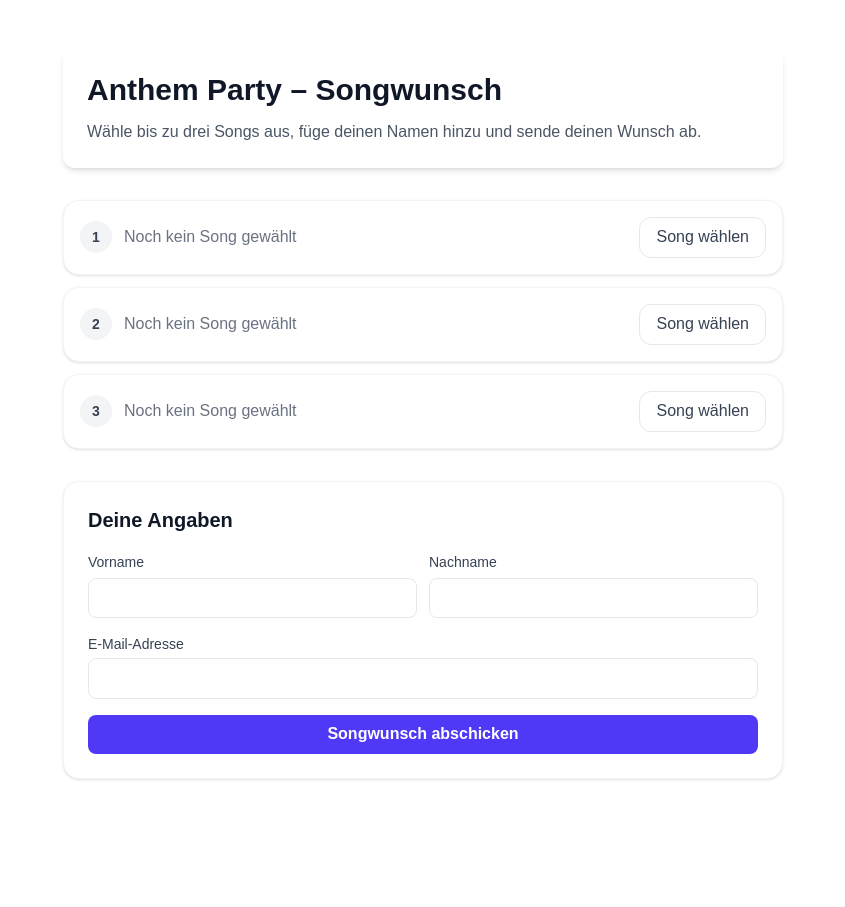
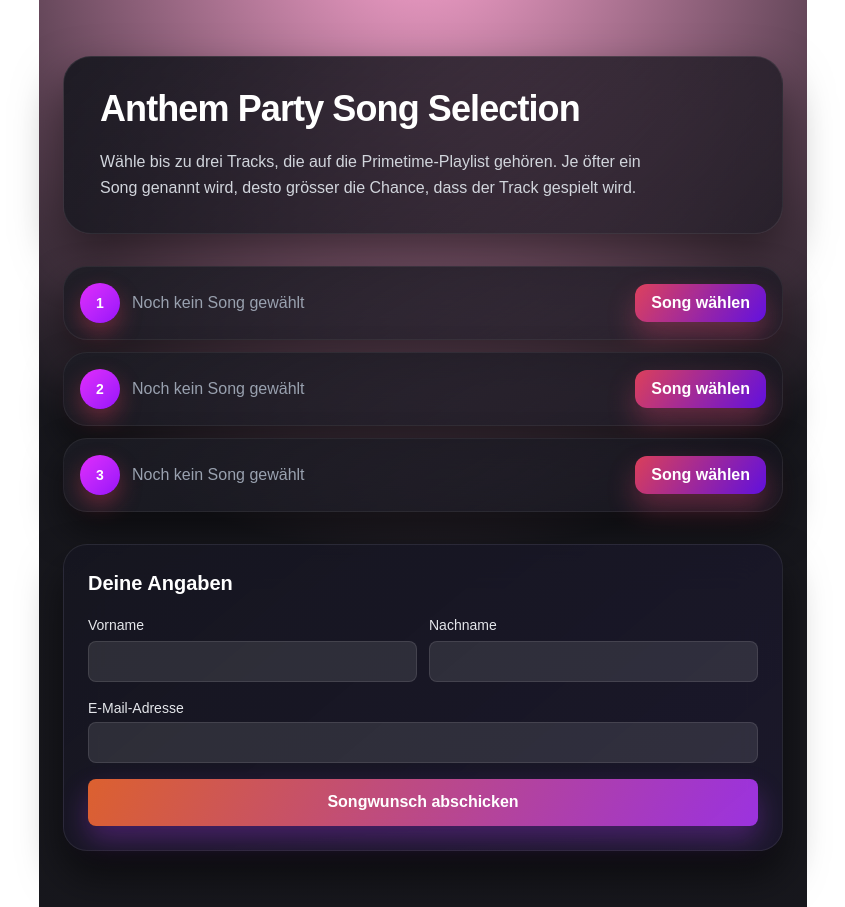
Before and after one commit to tecnovel/anthem-songwish, a Next.js app: page / in a window 1280 px wide. Shown: the whole page, without its empty margins (217-1062 px from the left). Before the commit the page ends 827 px from the top, so only its background shows below. Built offline with nearby package versions, Linux system fonts and the light colour scheme.

Commit message:
small ui changes

```diff
--- a/src/pages/api/wish.ts
+++ b/src/pages/api/wish.ts
@@ -140,6 +140,20 @@ export default async function handler(
 
     const { body } = validationResult;
 
+    const existingWish = await prisma.songWish.findFirst({
+      where: { email: body.email },
+    });
+
+    if (existingWish) {
+      res
+        .status(409)
+        .json({
+          error:
+            "Für diese E-Mail-Adresse wurde bereits ein Songwunsch abgegeben.",
+        });
+      return;
+    }
+
     const data = body.tracks.map((track, index) => ({
       firstName: body.firstName,
       lastName: body.lastName,
--- a/src/pages/index.tsx
+++ b/src/pages/index.tsx
@@ -158,20 +158,35 @@ const HomePage: NextPage = () => {
   return (
     <>
       <Head>
-        <title>Anthem Party – Songwunsch</title>
+        <title>Anthem Party – Night Selection</title>
         <meta
           name="description"
-          content="Such deine Lieblingssongs, wähle bis zu drei Favoriten aus und steigere die Chancen, dass sie zur Primetime gespielt werden."
+          content="Pick deine Nightlife-Favoriten – bis zu drei Tracks, die in der Anthem Party Primetime laufen sollen."
         />
       </Head>
-      <main className="mx-auto flex min-h-screen w-full max-w-3xl flex-col gap-8 px-4 py-8 sm:px-6 sm:py-12">
-        <section className="w-full overflow-hidden rounded-xl bg-white px-5 py-6 shadow-md sm:px-6">
-          <h1 className="text-2xl font-bold text-gray-900 sm:text-3xl">
-            Anthem Party – Songwunsch
+      <main
+        className="mx-auto flex min-h-screen w-full max-w-3xl flex-col gap-8 px-4 py-10 sm:px-6 sm:py-14"
+        style={{
+          background:
+            "radial-gradient(120% 110% at 50% -10%, rgba(255,0,128,0.35), rgba(14,14,20,0.96) 65%)",
+        }}
+      >
+        <section
+          className="w-full overflow-hidden rounded-[28px] px-7 py-8 shadow-[0_24px_48px_rgba(0,0,0,0.55)] sm:px-9"
+          style={{
+            backdropFilter: "blur(24px)",
+            background:
+              "linear-gradient(140deg, rgba(24,24,32,0.92), rgba(20,20,28,0.65))",
+            border: "1px solid rgba(255,255,255,0.08)",
+          }}
+        >
+          <h1 className="text-3xl font-bold tracking-tight text-white sm:text-4xl">
+            Anthem Party Song Selection
           </h1>
-          <p className="mt-3 text-sm text-gray-600 sm:text-base">
-            Wähle bis zu drei Songs aus, füge deinen Namen hinzu und sende
-            deinen Wunsch ab.
+          <p className="mt-5 max-w-xl text-sm leading-relaxed text-gray-300 sm:text-base">
+            Wähle bis zu drei Tracks, die auf die Primetime-Playlist gehören. Je
+            öfter ein Song genannt wird, desto grösser die Chance, dass der
+            Track gespielt wird.
           </p>
         </section>
 
@@ -182,10 +197,16 @@ const HomePage: NextPage = () => {
             return (
               <div
                 key={idx}
-                className="flex flex-col gap-4 rounded-2xl border border-gray-100 bg-white p-4 shadow-sm sm:flex-row sm:items-center sm:justify-between sm:gap-3"
+                className="flex flex-col gap-4 rounded-3xl p-4 shadow-[0_18px_36px_rgba(0,0,0,0.5)] sm:flex-row sm:items-center sm:justify-between sm:gap-4"
+                style={{
+                  backdropFilter: "blur(18px)",
+                  background:
+                    "linear-gradient(150deg, rgba(28,28,36,0.88), rgba(22,22,32,0.62))",
+                  border: "1px solid rgba(255,255,255,0.06)",
+                }}
               >
                 <div className="flex flex-1 items-start gap-3 sm:items-center">
-                  <span className="flex h-8 w-8 shrink-0 items-center justify-center rounded-full bg-gray-100 text-sm font-semibold text-gray-700">
+                  <span className="flex h-10 w-10 shrink-0 items-center justify-center rounded-full bg-gradient-to-br from-fuchsia-500 to-purple-600 text-sm font-semibold text-white shadow-[0_10px_22px_rgba(244,63,94,0.35)]">
                     {idx + 1}
                   </span>
                   {track ? (
@@ -195,18 +216,18 @@ const HomePage: NextPage = () => {
                         <img
                           src={track.image_url}
                           alt={track.name}
-                          className="h-14 w-14 rounded-lg object-cover"
+                          className="h-16 w-16 rounded-2xl object-cover shadow-[0_16px_28px_rgba(0,0,0,0.55)]"
                         />
                       ) : (
-                        <div className="flex h-14 w-14 items-center justify-center rounded-lg bg-gray-200 text-xs text-gray-600">
+                        <div className="flex h-16 w-16 items-center justify-center rounded-2xl bg-gray-700/60 text-xs text-gray-300">
                           Kein Bild
                         </div>
                       )}
                       <div>
-                        <div className="text-sm font-semibold text-gray-900 sm:text-base">
+                        <div className="text-sm font-semibold text-white sm:text-base">
                           {track.name}
                         </div>
-                        <div className="text-xs text-gray-600 sm:text-sm">
+                        <div className="text-xs text-gray-300 sm:text-sm">
                           {track.artists}
                         </div>
                         {track.album && (
@@ -217,16 +238,16 @@ const HomePage: NextPage = () => {
                       </div>
                     </div>
                   ) : (
-                    <div className="text-sm text-gray-500 sm:text-base">
+                    <div className="text-sm text-gray-400 sm:text-base">
                       Noch kein Song gewählt
                     </div>
                   )}
                 </div>
-                <div className="flex flex-col gap-2 sm:flex-row sm:items-center">
+                <div className="flex flex-col gap-2 sm:flex-row sm:items-center sm:gap-3">
                   {track && (
                     <button
                       type="button"
-                      className="text-xs text-gray-500 underline sm:text-sm"
+                      className="text-xs text-gray-400 underline transition hover:text-rose-300 sm:text-sm"
                       onClick={() => handleRemoveTrack(idx)}
                     >
                       Entfernen
@@ -234,7 +255,12 @@ const HomePage: NextPage = () => {
                   )}
                   <button
                     type="button"
-                    className="w-full rounded-xl border border-gray-200 px-4 py-2 text-sm font-medium text-gray-700 transition hover:border-gray-300 hover:text-gray-900 sm:w-auto"
+                    className="w-full rounded-xl px-4 py-2 text-sm font-semibold text-white transition sm:w-auto"
+                    style={{
+                      background:
+                        "linear-gradient(125deg, rgba(252,70,100,0.85), rgba(110,15,255,0.85))",
+                      boxShadow: "0 14px 28px rgba(250,70,120,0.32)",
+                    }}
                     onClick={() => openSearchForSlot(idx)}
                   >
                     {track ? "Ändern" : "Song wählen"}
@@ -245,8 +271,16 @@ const HomePage: NextPage = () => {
           })}
         </section>
 
-        <section className="rounded-2xl border border-gray-100 bg-white p-5 shadow-sm sm:p-6">
-          <h2 className="mb-4 text-lg font-semibold text-gray-900 sm:text-xl">
+        <section
+          className="rounded-3xl p-5 shadow-[0_24px_42px_rgba(0,0,0,0.55)] sm:p-6"
+          style={{
+            background:
+              "linear-gradient(140deg, rgba(22,22,32,0.92), rgba(28,24,48,0.7))",
+            border: "1px solid rgba(255,255,255,0.08)",
+            backdropFilter: "blur(22px)",
+          }}
+        >
+          <h2 className="mb-4 text-lg font-semibold text-white sm:text-xl">
             Deine Angaben
           </h2>
           <form className="flex flex-col gap-4" onSubmit={handleSubmit}>
@@ -255,7 +289,7 @@ const HomePage: NextPage = () => {
                 <div>
                   <label
                     htmlFor="firstName"
-                    className="text-sm font-medium text-gray-700"
+                    className="text-sm font-medium text-gray-200"
                   >
                     Vorname
                   </label>
@@ -264,14 +298,14 @@ const HomePage: NextPage = () => {
                     type="text"
                     value={firstName}
                     onChange={(event) => setFirstName(event.target.value)}
-                    className="mt-1 block w-full rounded-lg border border-gray-200 bg-white px-3 py-2 text-sm text-gray-900 placeholder-gray-500 focus:border-indigo-500 focus:outline-none focus:ring-2 focus:ring-indigo-100"
+                    className="mt-1 block w-full rounded-lg border border-white/10 bg-white/10 px-3 py-2 text-sm text-white placeholder-gray-400 focus:border-fuchsia-500 focus:outline-none focus:ring-2 focus:ring-fuchsia-400/40"
                     required
                   />
                 </div>
                 <div>
                   <label
                     htmlFor="lastName"
-                    className="text-sm font-medium text-gray-700"
+                    className="text-sm font-medium text-gray-200"
                   >
                     Nachname
                   </label>
@@ -280,7 +314,7 @@ const HomePage: NextPage = () => {
                     type="text"
                     value={lastName}
                     onChange={(event) => setLastName(event.target.value)}
-                    className="mt-1 block w-full rounded-lg border border-gray-200 bg-white px-3 py-2 text-sm text-gray-900 placeholder-gray-500 focus:border-indigo-500 focus:outline-none focus:ring-2 focus:ring-indigo-100"
+                    className="mt-1 block w-full rounded-lg border border-white/10 bg-white/10 px-3 py-2 text-sm text-white placeholder-gray-400 focus:border-fuchsia-500 focus:outline-none focus:ring-2 focus:ring-fuchsia-400/40"
                     required
                   />
                 </div>
@@ -290,7 +324,7 @@ const HomePage: NextPage = () => {
             <div className="flex flex-col gap-1">
               <label
                 htmlFor="email"
-                className="text-sm font-medium text-gray-700"
+                className="text-sm font-medium text-gray-200"
               >
                 E-Mail-Adresse
               </label>
@@ -299,7 +333,7 @@ const HomePage: NextPage = () => {
                 type="email"
                 value={email}
                 onChange={(event) => setEmail(event.target.value)}
-                className="rounded-lg border border-gray-200 bg-white px-3 py-2 text-sm text-gray-900 placeholder-gray-500 focus:border-indigo-500 focus:outline-none focus:ring-2 focus:ring-indigo-100"
+                className="rounded-lg border border-white/10 bg-white/10 px-3 py-2 text-sm text-white placeholder-gray-400 focus:border-fuchsia-500 focus:outline-none focus:ring-2 focus:ring-fuchsia-400/40"
                 required
               />
             </div>
@@ -307,19 +341,24 @@ const HomePage: NextPage = () => {
             <button
               type="submit"
               disabled={submitting}
-              className="w-full rounded-lg bg-indigo-600 px-4 py-2 text-sm font-semibold text-white transition hover:bg-indigo-500 disabled:cursor-not-allowed disabled:opacity-70 sm:w-auto"
+              className="w-full rounded-lg px-4 py-3 text-sm font-semibold text-white transition disabled:cursor-not-allowed disabled:opacity-70 sm:w-auto"
+              style={{
+                background:
+                  "linear-gradient(115deg, rgba(255, 110, 50, 0.85), rgba(178, 55, 255, 0.85))",
+                boxShadow: "0 14px 28px rgba(178, 55, 255, 0.3)",
+              }}
             >
               {submitting ? "Sende..." : "Songwunsch abschicken"}
             </button>
 
             {submitError && (
-              <p className="text-sm text-red-600">{submitError}</p>
+              <p className="text-sm text-rose-400">{submitError}</p>
             )}
             {submitSuccess && (
-              <p className="text-sm text-green-600">{submitSuccess}</p>
+              <p className="text-sm text-emerald-400">{submitSuccess}</p>
             )}
             {channelError && (
-              <p className="text-sm text-yellow-600">{channelError}</p>
+              <p className="text-sm text-amber-400">{channelError}</p>
             )}
           </form>
         </section>
@@ -334,7 +373,6 @@ const HomePage: NextPage = () => {
             ? selectedTracks[activeSlotIndex]?.id ?? null
             : null
         }
-        initialQuery={modalInitialQuery}
       />
     </>
   );
```
Also changed, not shown: src/components/SongSearch.tsx (+38 -6 lines), src/components/SongSearchModal.tsx (+12 -4 lines).
